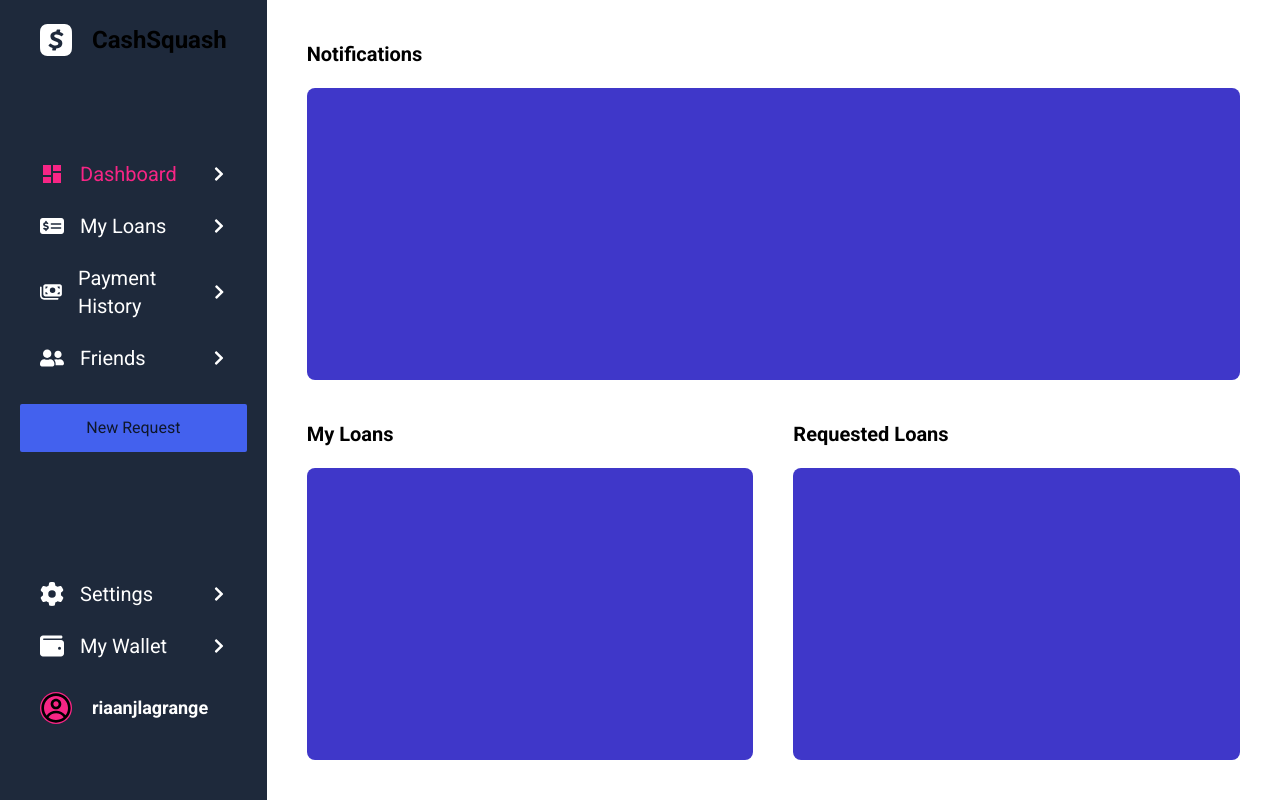
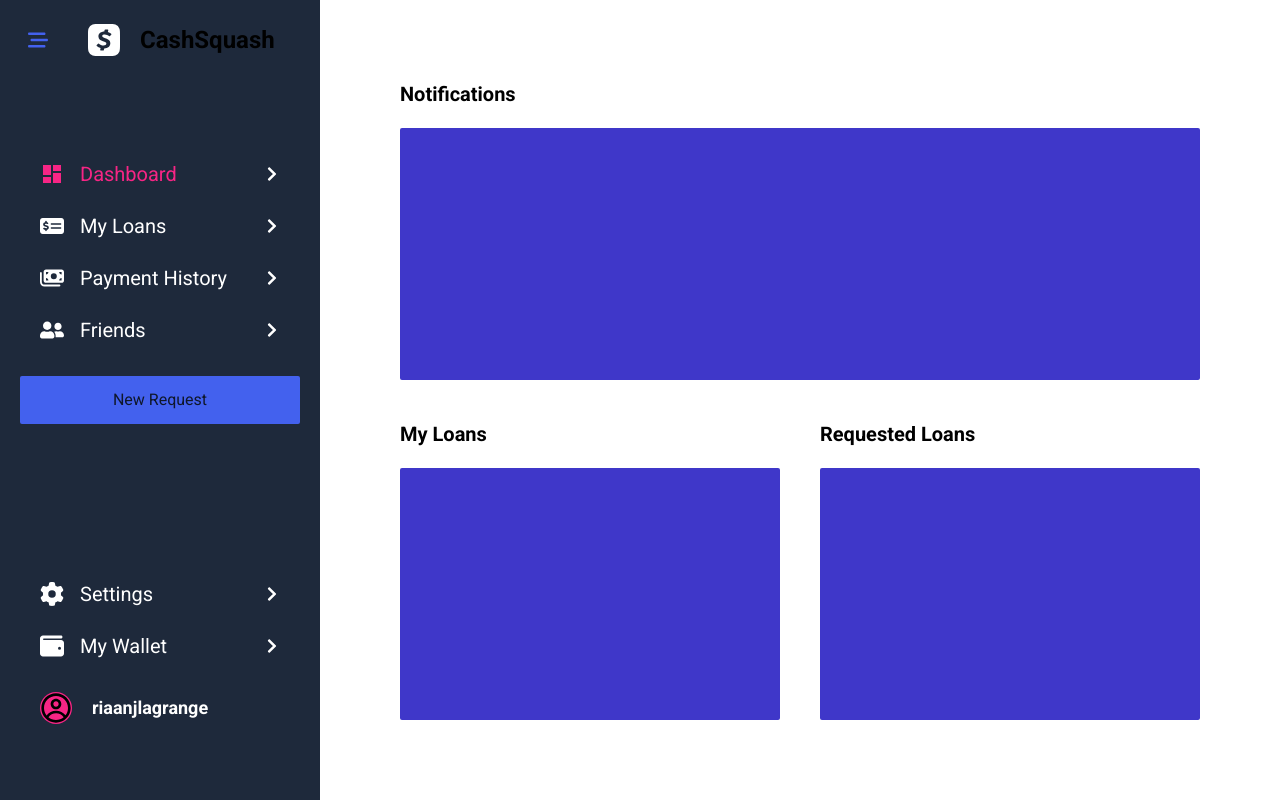
Before and after one commit to riaanjlagrange/cashsquash, a React (Vite) app in the folder frontend/: page /dashboard in a window 1280 px wide. Built offline with nearby package versions, Linux system fonts and the light colour scheme.

Commit message:
add toggle feature to navbar

```diff
--- a/frontend/src/App.tsx
+++ b/frontend/src/App.tsx
@@ -1,13 +1,31 @@
 import { Outlet } from "react-router-dom"
 import Navbar from "./components/Navbar"
+import { useState, useEffect } from "react";
 
 function App() {
 
+  const [menuExpanded, setMenuExpanded] = useState(true);
+  const [columnStyling, setColumnStyling] = useState("");
+
+  const handleToggleMenu = () => {
+    return menuExpanded ? setMenuExpanded(false) : setMenuExpanded(true);
+  }
+
+  useEffect(() => {
+    if (menuExpanded) {
+      setColumnStyling("grid-cols-4")
+    } else {
+      setColumnStyling("grid-cols-12")
+    }
+  }, [columnStyling, menuExpanded])
+
   return (
     <>
-      <div className="flex w-[100vw] h-[100vh] dark:bg-slate-900">
-        <Navbar />
-        <Outlet />
+      <div className={`grid ${columnStyling} w-[100vw] h-[100vh] dark:bg-slate-900 relative `}>
+        <Navbar toggleMenu={handleToggleMenu} isMenuExpanded={menuExpanded} />
+        <div className={menuExpanded ? "col-span-3 flex items-center justify-center" : "col-span-12 flex items-center justify-center"}>
+          <Outlet />
+        </div>
       </div>
     </>
   )
--- a/frontend/src/components/Navbar.tsx
+++ b/frontend/src/components/Navbar.tsx
@@ -1,34 +1,53 @@
 import { MdDashboard } from "react-icons/md";
 import { FaUserFriends, FaChevronRight } from "react-icons/fa";
-import { FaMoneyBills, FaWallet, FaMoneyCheckDollar, FaGear } from "react-icons/fa6";
+import { FaMoneyBills, FaWallet, FaMoneyCheckDollar, FaGear, FaBars, FaBarsStaggered } from "react-icons/fa6";
 import { NavLink, Link, useNavigate } from "react-router-dom";
-
 // temp logo
 import { SiCashapp } from "react-icons/si";
 // temp profile icon
 import { CgProfile } from "react-icons/cg";
 
-function Navbar() {
+function Navbar({ toggleMenu, isMenuExpanded }: { toggleMenu: () => void, isMenuExpanded: boolean }) {
 
   const navigate = useNavigate();
 
-  const handleClick = () => {
+  const handleNewRequestClick = () => {
     navigate("/new-request");
+  }
+
+  const handleMenuClick = () => {
+    toggleMenu();
   }
 
   const activeStyle = "text-custom-accent-bright flex items-center justify-between";
   const normalStyle = "text-white flex items-center justify-between hover:text-custom-accent-bright transition-all";
 
+  if (!isMenuExpanded) {
+    return (
+      <div className="absolute left-5 top-5">
+        <button className="p-2 rounded-sm" onClick={handleMenuClick}>
+          <FaBars className="size-5 text-custom-primary-default" />
+        </button>
+      </div>
+    );
+  }
+
   return (
-    <nav className="h-[100vh] w-1/4 flex flex-col justify-between px-5 py-3 bg-slate-800">
+    <nav className="h-[100vh] w-full flex flex-col justify-between px-5 py-3 bg-slate-800 transition-all">
+      <div className="flex flex-col gap-20">
 
-      <div className="flex flex-col gap-20">
-        <Link to="/" className="px-5 py-3 flex justify-starr items-center gap-5">
-          <SiCashapp className="size-8 text-white" />
-          <span className="font-bold dark:text-white text-2xl">CashSquash</span>
-        </Link>
+        <div className="flex gap-3 items-center">
+          <button className="p-2 rounded-sm" onClick={handleMenuClick}>
+            <FaBarsStaggered className="size-5 text-custom-primary-default" />
+          </button>
+
+          <Link to="/dashboard" className="px-5 py-3 flex justify-start items-center gap-5">
+            <SiCashapp className="size-8 text-white" />
+            <span className="font-bold dark:text-white text-2xl">CashSquash</span>
+          </Link>
+        </div>
+
         <ul className="flex flex-col gp-2 items-center">
-
           <li className="w-full px-5 py-3">
             <NavLink to="/dashboard" className={({ isActive }) => (
               isActive ? activeStyle : normalStyle
@@ -76,7 +95,7 @@ function Navbar() {
               <FaChevronRight className="font-light text-white" />
             </NavLink>
           </li>
-          <button onClick={handleClick} className="px-10 py-3 bg-custom-primary-default mt-5 text-slate-900 w-full hover:bg-custom-primary-ligth transition-all rounded-sm">New Request</button>
+          <button onClick={handleNewRequestClick} className="px-10 py-3 bg-custom-primary-default mt-5 text-slate-900 w-full hover:bg-custom-primary-ligth transition-all rounded-sm">New Request</button>
         </ul>
       </div>
 
@@ -93,6 +112,7 @@ function Navbar() {
               <FaChevronRight className="font-light text-white" />
             </NavLink>
           </li>
+
           <li className="w-full px-5 py-3">
             <NavLink to="/my-wallet" className={({ isActive }) => (
               isActive ? activeStyle : normalStyle
@@ -110,6 +130,7 @@ function Navbar() {
           <CgProfile className="size-8 rounded-full bg-custom-accent-bright" />
           <span className="text-white font-bold text-lg hover:text-custom-accent-bright transition-all">riaanjlagrange</span>
         </Link>
+
       </div>
     </nav >
   );
--- a/frontend/src/pages/Dashboard.tsx
+++ b/frontend/src/pages/Dashboard.tsx
@@ -1,18 +1,18 @@
 
 function Dashboard() {
   return (
-    <div className="grid grid-cols-4 w-full h-full gap-10 p-10">
+    <div className="grid grid-cols-4 w-full h-full gap-10 p-20">
       <section className="flex flex-col gap-5 items-start col-span-4">
         <h1 className="dark:text-white font-bold text-xl">Notifications</h1>
-        <div className="w-full h-full bg-custom-primary-dark rounded-lg"></div>
+        <div className="w-full h-full bg-custom-primary-dark rounded-sm"></div>
       </section>
       <section className="flex flex-col gap-5 items-start col-span-2">
         <h1 className="dark:text-white font-bold text-xl">My Loans</h1>
-        <div className="w-full h-full bg-custom-primary-dark rounded-lg"></div>
+        <div className="w-full h-full bg-custom-primary-dark rounded-sm"></div>
       </section>
       <section className="flex flex-col gap-5 items-start col-span-2">
         <h1 className="dark:text-white font-bold text-xl">Requested Loans</h1>
-        <div className="w-full h-full bg-custom-primary-dark rounded-lg"></div>
+        <div className="w-full h-full bg-custom-primary-dark rounded-sm"></div>
       </section>
     </div>
   );
```
